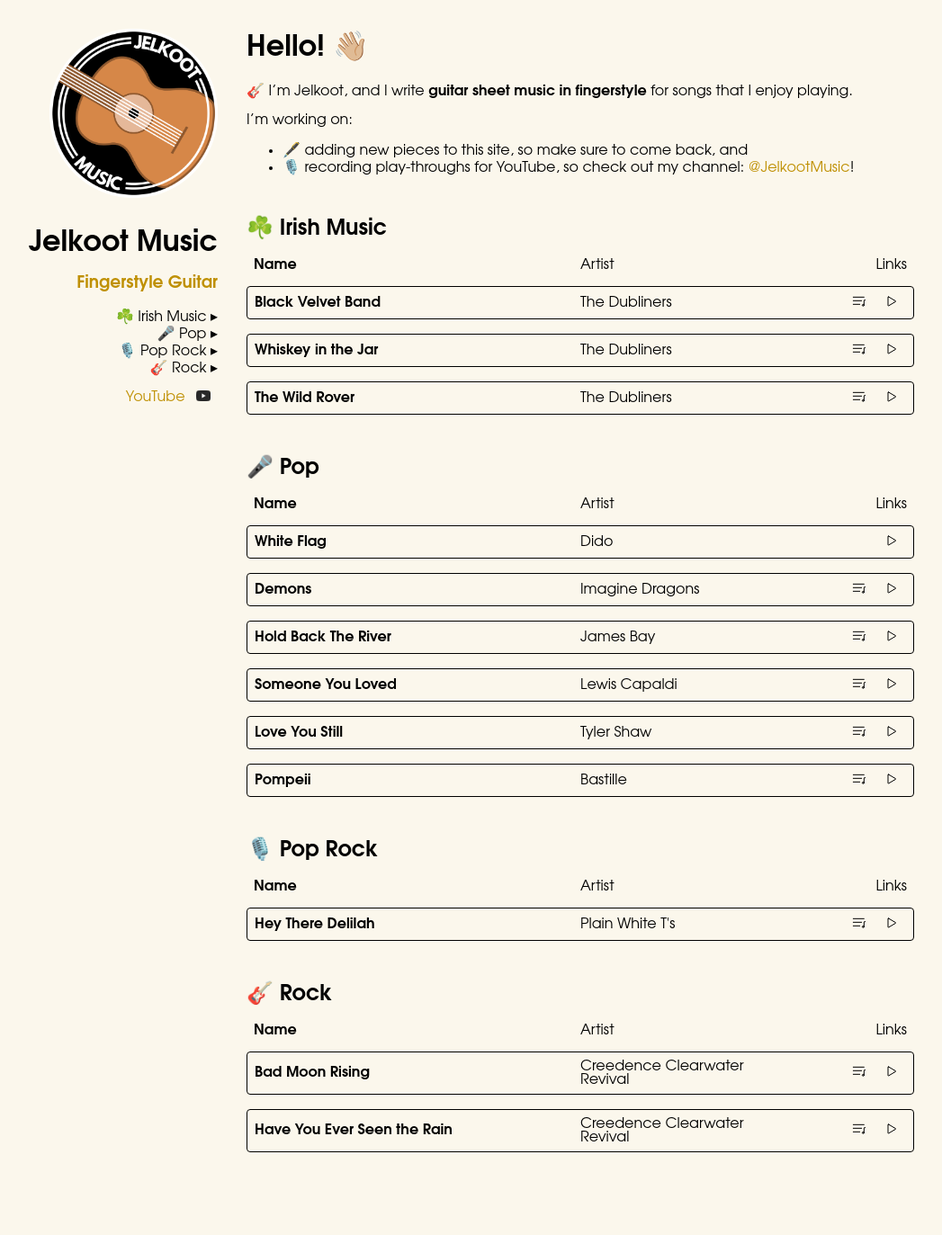
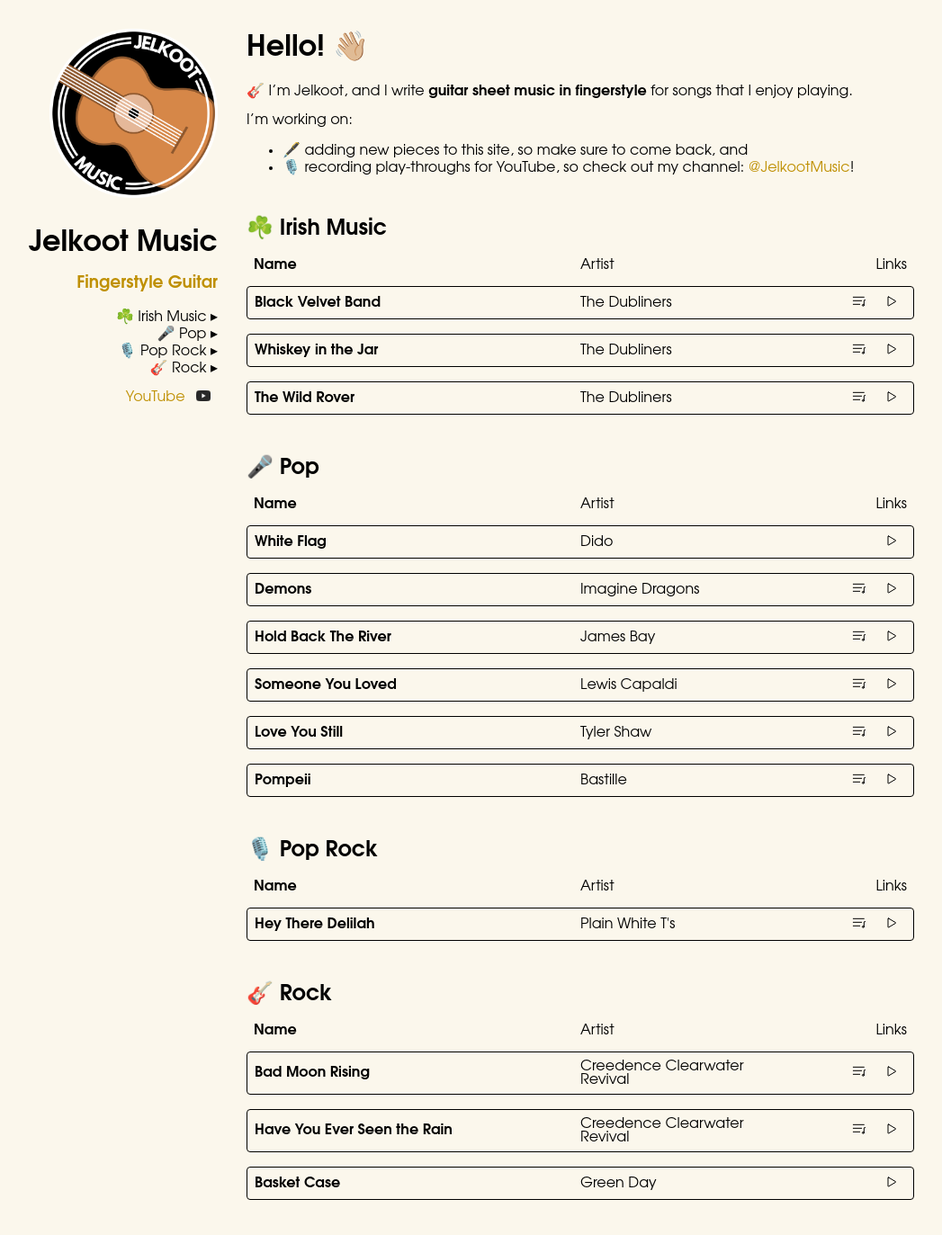
Before and after one commit to jelkoot/jelkoot.github.io, a Jekyll site: the page built from index.md, in a window 1280 px wide and 1382 px high. Shown: the top 1373 px of the window at 90% size, without its empty margins (136-1183 px from the left). Built offline with Jekyll 4.4.1, drawn with Linux system fonts in a browser that asks for light colours.

Commit message:
Add Basket Case

```diff
--- a/_data/music.yaml
+++ b/_data/music.yaml
@@ -58,3 +58,6 @@
         artist: Creedence Clearwater Revival
         sheet: assets/sheets/rock/creedence_clearwater_revival-have_you_ever_seen_the_rain.pdf
         link: https://youtu.be/NMC1Wmqt5f8
+      - name: Basket Case
+        artist: Green Day
+        link: https://youtu.be/zSE-u2ANpjE
```
